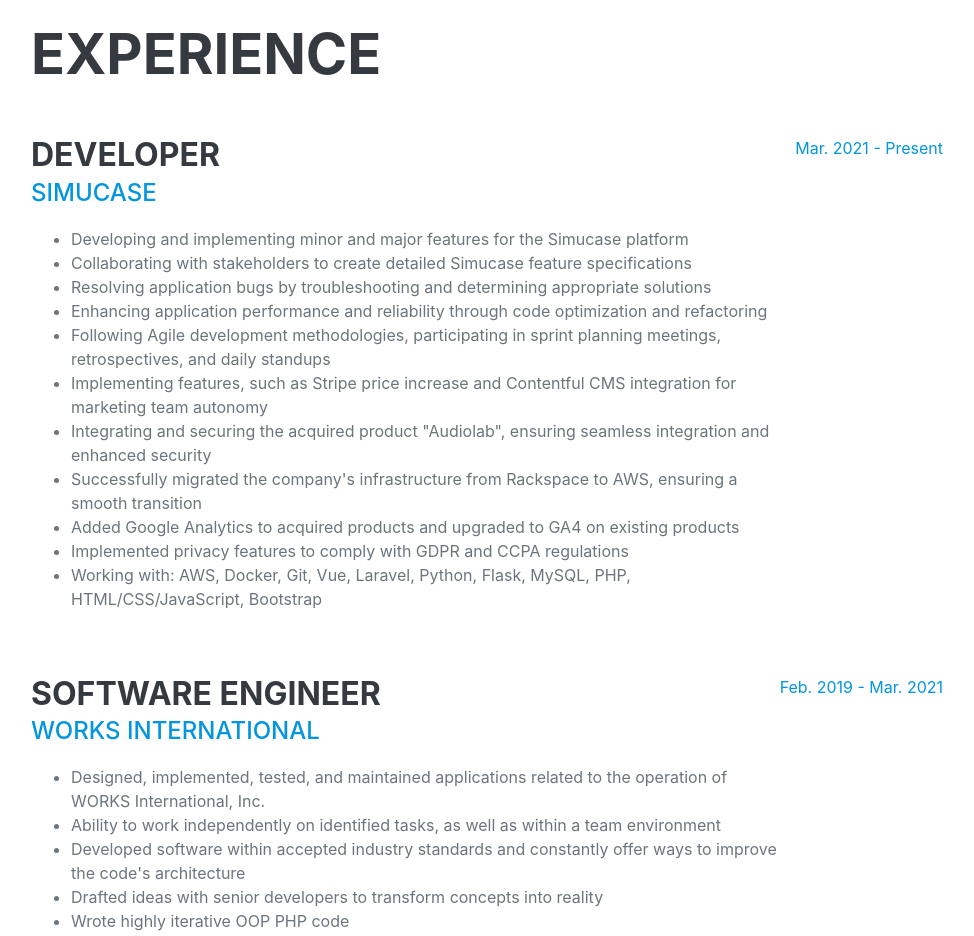
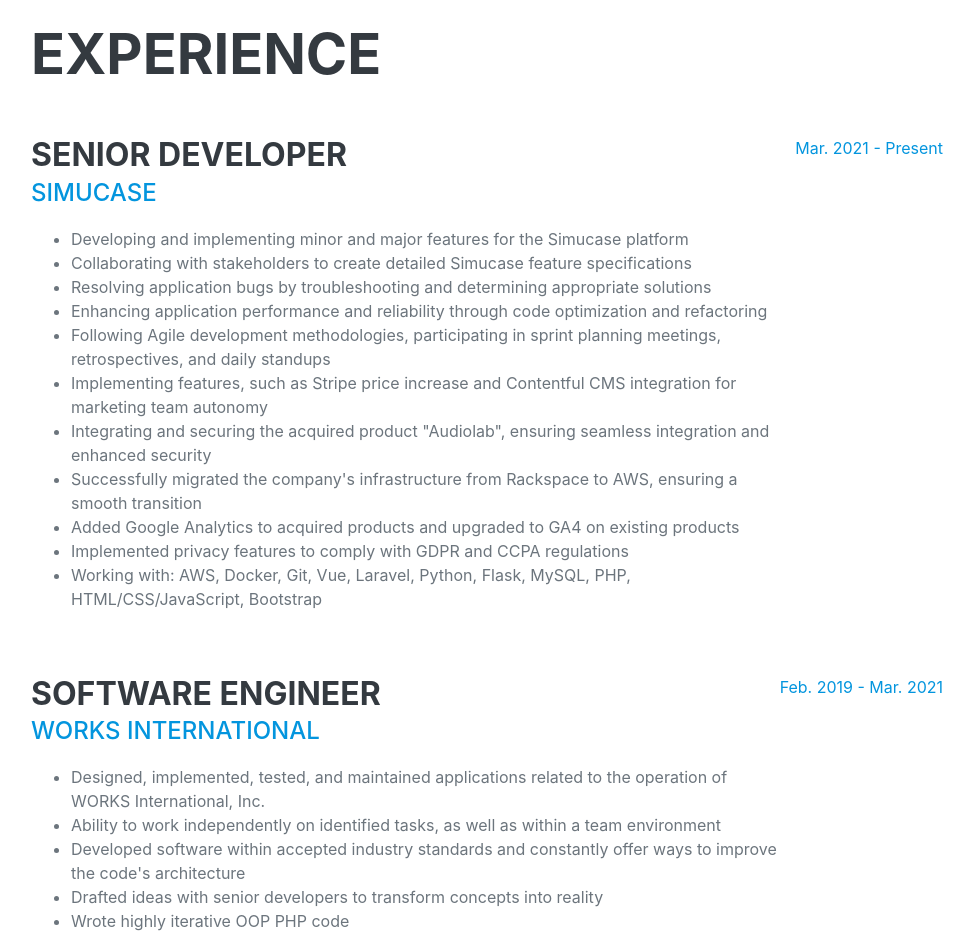
Before and after one commit to brentbenzinger/brentbenzinger.github.io, a website: page index.html in a window 1280 px wide. Shown: the part 860-1796 px from the top of the page, without its empty margins (289-1263 px from the left). Drawn offline with nearby package versions, Linux system fonts and the light colour scheme; a web font is replaced by a local one.

Commit message:
update to senior dev

```diff
--- a/index.html
+++ b/index.html
@@ -73,7 +73,7 @@
 
                     <div class="d-flex flex-column flex-md-row justify-content-between mb-5">
                       <div class="flex-grow-1">
-                        <h3 class="mb-0">Developer</h3>
+                        <h3 class="mb-0">Senior Developer</h3>
                         <div class="subheading mb-3"><a href="https://www.simucase.com/">Simucase</a></div>
                         <ul>
                           <li>Developing and implementing minor and major features for the Simucase platform</li>
```
